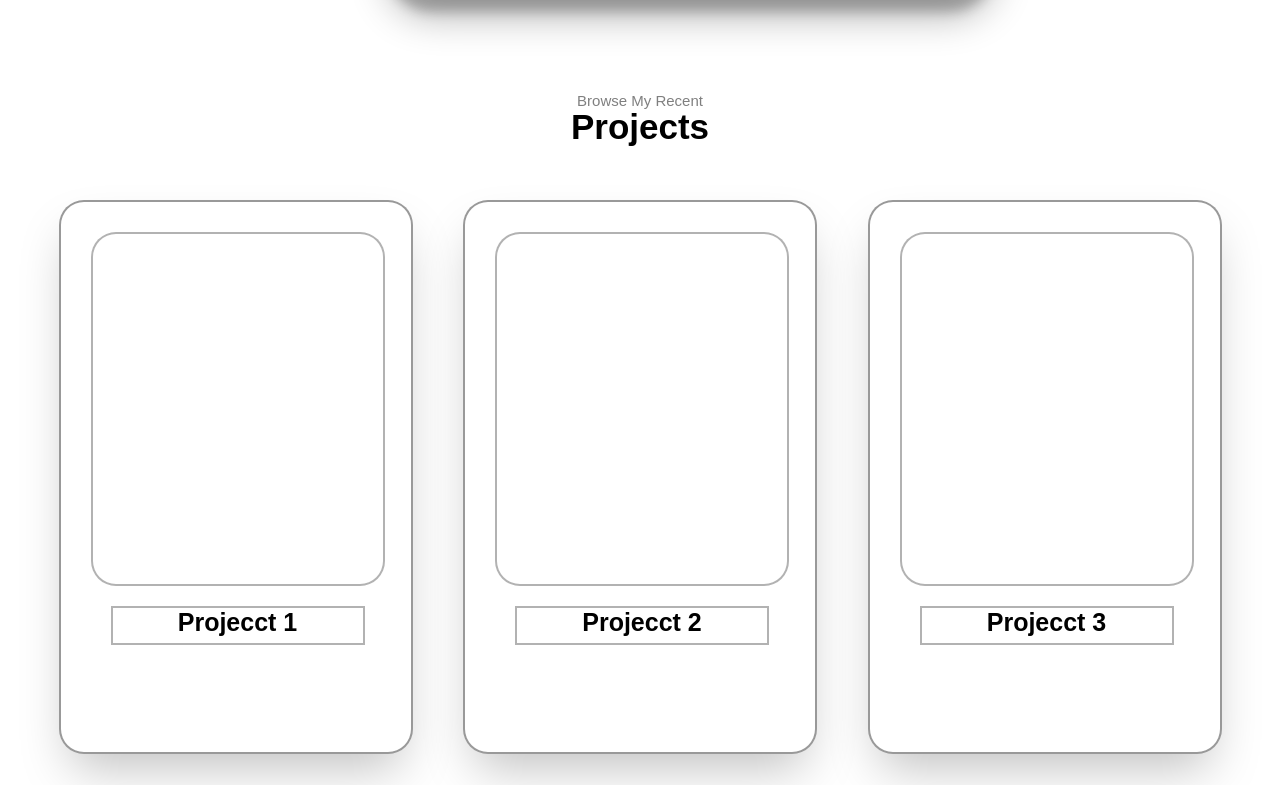
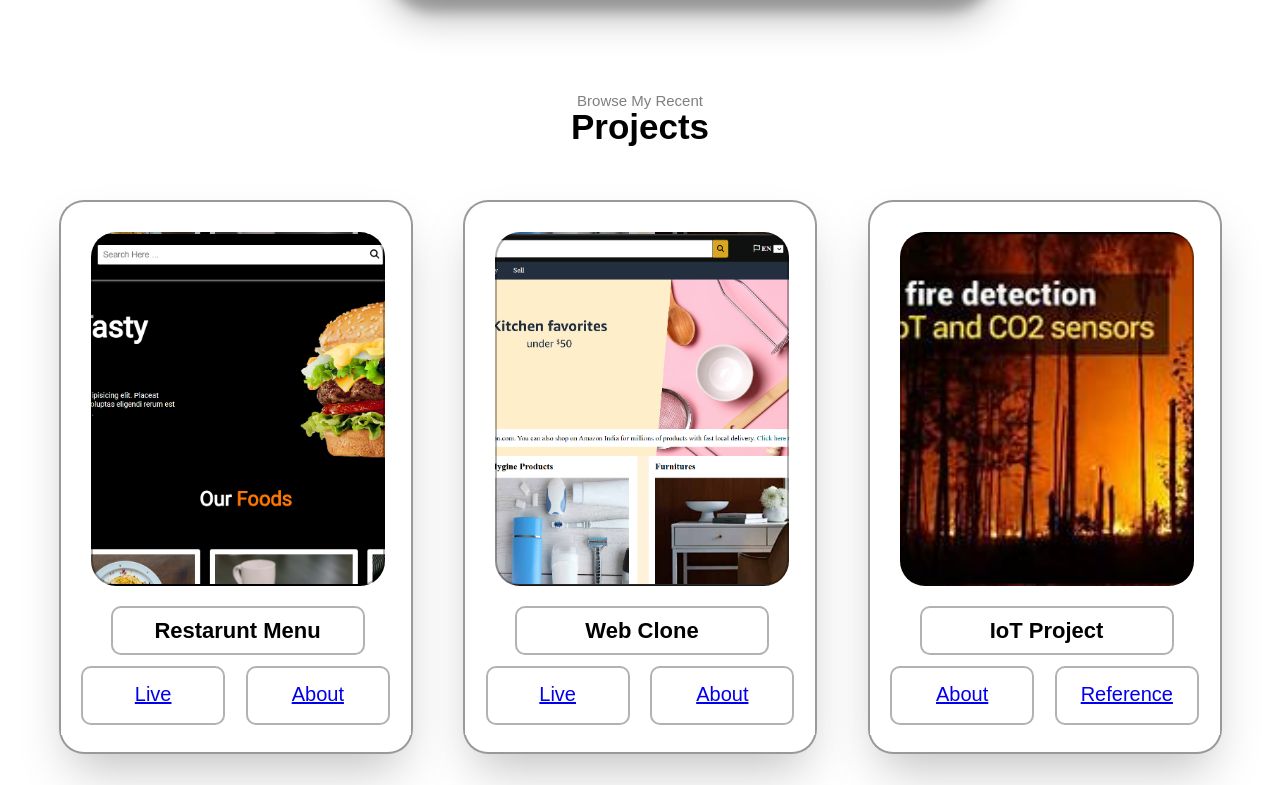
Before and after one commit to pnikhil18/personal_portfoilo, a plain HTML site: page index.html in a window 1280 px wide. Shown: the part 1755-2540 px from the top of the page. Drawn offline with Linux system fonts and the light colour scheme.

Commit message:
updated
updated

```diff
--- a/index.html
+++ b/index.html
@@ -4,7 +4,7 @@
   <meta charset="UTF-8">
   <meta name="viewport" content="width=device-width, initial-scale=1.0">
   <title>My site</title>
-  <link rel="icon" href="BG_img.jpg">
+  <link rel="icon" href="pic.png">
   <link rel="stylesheet" href="style.css">
   <link rel="stylesheet" href="https://cdnjs.cloudflare.com/ajax/libs/font-awesome/6.5.2/css/all.min.css" integrity="sha512-SnH5WK+bZxgPHs44uWIX+LLJAJ9/2PkPKZ5QiAj6Ta86w+fsb2TkcmfRyVX3pBnMFcV7oQPJkl9QevSCWr3W6A==" crossorigin="anonymous" referrerpolicy="no-referrer" />
 
@@ -22,7 +22,7 @@
  </div>
  <!--BODY PART 1-->
  <div class="bodys1">
- <img id="profile_pic" src="pic.jpg" alt="profile picture">
+ <img id="profile_pic" src="pic.png" alt="profile picture">
  <div class="info">
   <p id="line_1">hello i'm </p>
   <p id="line_2">P Nikhil </p>
@@ -65,11 +65,17 @@ Inventore, optio? Eaque deleniti eveniet laudantium. Officia eaque repellat poss
      <p id="linetwo">projects</p>
   </div>
   <div class="projectss">
-    <div class="project1"><div class="bx1"></div> <div id="down" class="down1">projecct 1</div></div>
+    <div class="project1"><div class="bx pic1"></div> <div  class="down">Restarunt Menu</div>
+    <div class="buttons"><div class="butt"><a href="https://pnikhil18.github.io/Resturant_menu/Foodweb.html" target="_main">Live</a></div><div class="butt" ><a href="#" target="_main">About</a></div></div>
+  </div>
 
-    <div class="project1"><div class="bx1"></div> <div id="down" class="down1">projecct 2</div></div>
+    <div class="project1"><div class="bx pic2"></div> <div  class="down">Web Clone</div>
+    <div class="buttons"><div class="butt"><a href="https://pnikhil18.github.io/E-commerce_Amazon_website_Clone/" target="_main">Live</a></div><div class="butt" ><a href="#" target="_main">About</a></div></div>
+  </div>
 
-    <div class="project1"><div class="bx1"></div> <div id="down" class="down1">projecct 3</div></div>
+    <div class="project1"><div class="bx pic3"></div> <div  class="down">IoT Project</div>
+    <div class="buttons"><div class="butt"><a href="#" target="_main">About</a></div><div class="butt" ><a href="#" target="_main">Reference</a></div></div>
+  </div>
   </div>
 </div>
 </body>
--- a/style.css
+++ b/style.css
@@ -212,32 +212,64 @@ margin:0px 14px 0px 25px;
   width:350px;
   border: 2.5px solid rgb(0,0,0,.4);
   border-radius: 25px;
-  box-shadow: rgba(0, 0, 0, 0.25) 0px 25px 50px -12px;}
+  box-shadow: rgba(0, 0, 0, 0.25) 0px 25px 50px -12px;
 
-.bx1{
+}
+
+.bx{
   height:350px;
   width:290px;
   border: 2px solid rgb(0,0,0,.3);
   margin-top:30px;
   margin-left:30px ;
   border-radius: 25px;
+}
 
+.pic1{
+  background-image: url(res.png);
+  background-size: cover;
+  background-position:center;
 }
-#down{
+.pic2{
+  background-image: url(amz.png);
+  background-size: cover;
+  background-position:center;
+}
+.pic3{
+  background-image: url(img3.jpeg);
+  background-size: cover;
+  background-position:center;
+}
+.down{
   height:35px;
   border:2px solid rgb(0,0,0,.3);
+  border-radius: 10px;
   width:250px;
   margin-top: 20px;
   margin-left:50px ;
   text-align: center;
-  font-size: 25px;
-  font-weight: 600;
+  font-size: 22px;
+  font-weight: 550;
+  padding-top: 10px;
 }
-.down1{
+
+.buttons{
+  height:80px;
+  width: 100%;
+  display:flex;
+  justify-content: space-evenly;
+  align-items: center;
 }
-.down2{
-
+.butt{
+  width:140px;
+  height: 40px;
+  border: 2px solid rgb(0,0,0,.3);
+  border-radius: 10px;
+  font-size: 20px;
+  color:rgb(0,0,0,2) ;
+  text-align: center;
+  padding-top: 15px;
 }
-.down3{
-
+.butt:hover{
+  cursor: pointer;
 }
```
Also changed, not shown: BG_img.jpg (deleted), amz.png (added), img3.jpeg (added), pic.jpg (deleted), pic.png (added), res.png (added).
